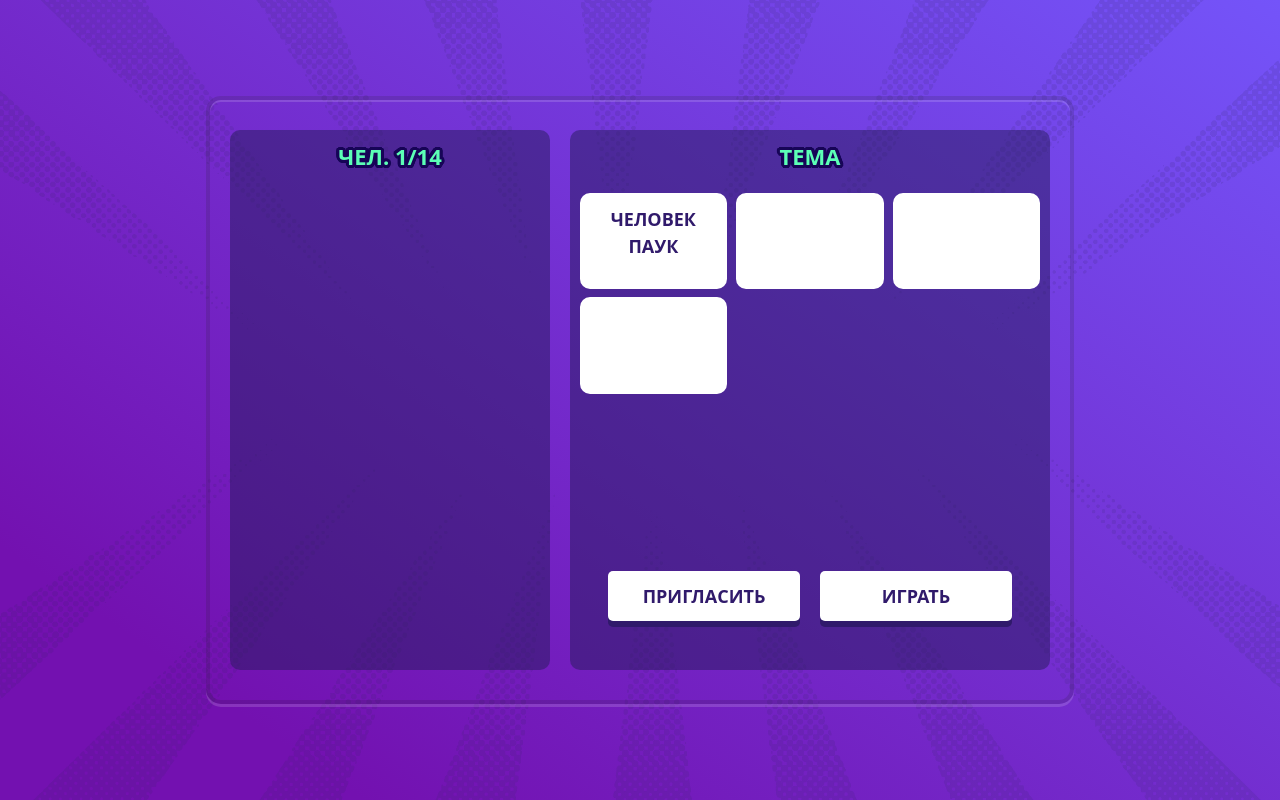
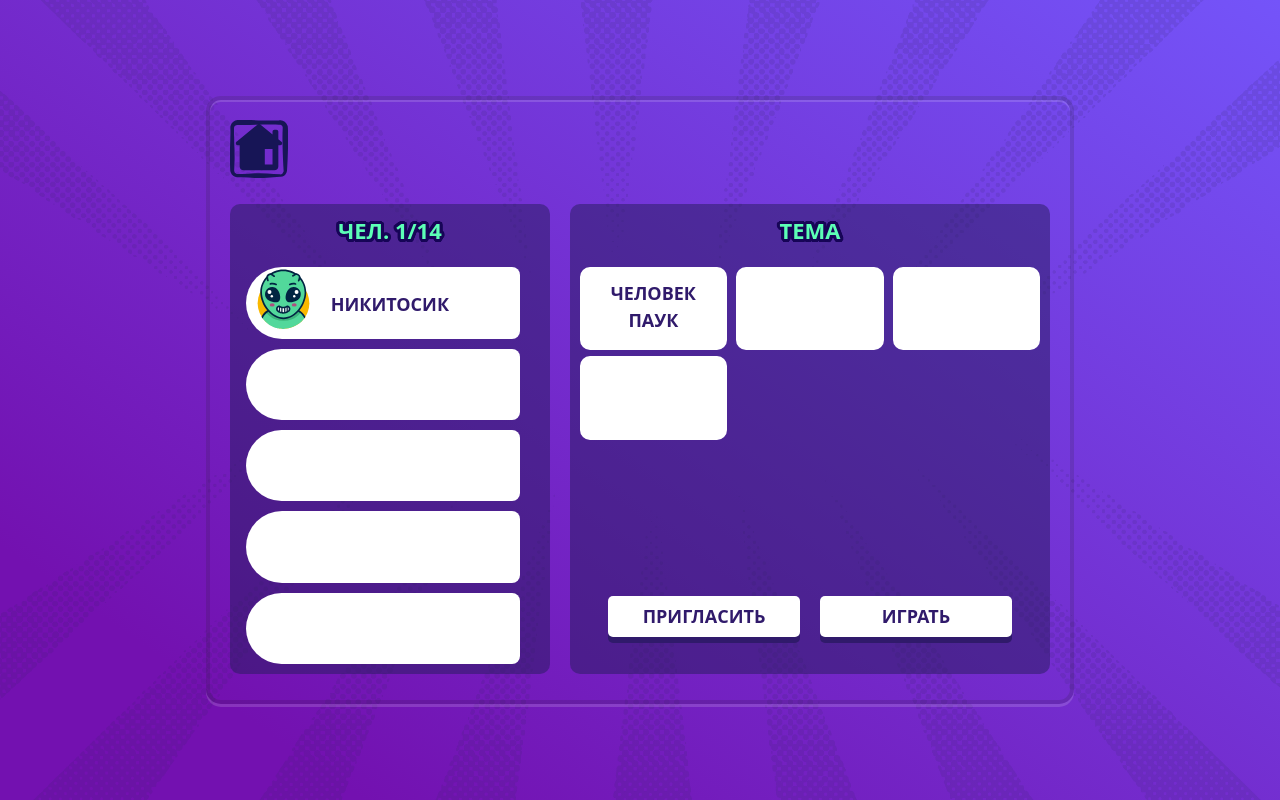
Before and after one commit to Niksha36/Draw_and_Guess, a Vue app in the folder frontend/: page /room in a window 1280 px wide. Built offline with nearby package versions, Linux system fonts and the light colour scheme.

Commit message:
fix canvas size

```diff
--- a/frontend/src/components/game.vue
+++ b/frontend/src/components/game.vue
@@ -266,6 +266,8 @@ canvas {
   left:3.5%;
 }
 canvas {
+  width: 100%;
+  height: 100%;
   position:absolute;
   display: block;
   z-index:10;
--- a/frontend/src/components/room.vue
+++ b/frontend/src/components/room.vue
@@ -1,14 +1,39 @@
 <script setup>
 import {ref} from 'vue';
 import {useRouter} from 'vue-router';
+import router from "@/router.js";
+
+function goToMenu() {
+  router.push('/');
+}
 </script>
 
 <template>
   <div class="background">
     <div class="wrapper">
+      <div class="top-wrapper">
+        <div class="return-to-menu-btn" @click="goToMenu"></div>
+      </div>
+      <div class="bottom-wrapper">
         <div class="left-wrapper">
           <div class="text">ЧЕЛ. 1/14</div>
-        <div class="human-container"></div>
+          <div class="player-container">
+            <div class="player-card">
+              <div class="player-avatar"></div>
+              <div class="theme-text">НИКИТОСИК</div>
+            </div>
+            <div class="player-card"></div>
+            <div class="player-card"></div>
+            <div class="player-card"></div>
+            <div class="player-card"></div>
+            <div class="player-card"></div>
+            <div class="player-card"></div>
+            <div class="player-card"></div>
+            <div class="player-card"></div>
+            <div class="player-card"></div>
+            <div class="player-card"></div>
+            <div class="player-card"></div>
+          </div>
         </div>
         <div class="right-wrapper">
           <div class="text">Тема</div>
@@ -27,6 +52,7 @@ import {useRouter} from 'vue-router';
         </div>
       </div>
     </div>
+  </div>
 </template>
 
 <style scoped>
@@ -40,7 +66,6 @@ import {useRouter} from 'vue-router';
   padding: 20px;
   z-index: 2;
 }
-
 .wrapper {
    border: 4px rgba(29, 29, 27, .15) solid;
   -webkit-box-shadow: inset 0px 2px 0px 0px rgba(255, 255, 255, .15), 0px 3px 0px 0px rgba(255, 255, 255, .15);
@@ -50,6 +75,33 @@ import {useRouter} from 'vue-router';
   background-color: rgba(255, 255, 255, 0);
   width: 70%;
   height: 80%;
+  display: flex;
+  border-radius: 15px;
+  justify-content: center;
+  align-items: center;
+  flex-direction: column;
+}
+.top-wrapper {
+  margin-top: 20px;
+  width: 100%;
+  height: 10%;
+  display: flex;
+  justify-content: flex-start;
+  align-items: center;
+}
+
+.return-to-menu-btn {
+  cursor: pointer;
+  margin: 20px;
+  height: 100%;
+  aspect-ratio: 1 / 1;
+  background: url("../assets/ic_home.svg")  no-repeat center center / cover, url("../assets/small_button_border.svg") no-repeat center center / cover;
+
+}
+
+.bottom-wrapper {
+  width: 100%;
+  height: 90%;
   display: flex;
   border-radius: 15px;
   justify-content: center;
@@ -65,7 +117,7 @@ import {useRouter} from 'vue-router';
   border-radius: 10px;
   width: 40%;
   height: 90%;
-  margin: 20px;
+  margin: 0 20px;
 }
 
 .text {
@@ -78,12 +130,52 @@ import {useRouter} from 'vue-router';
   text-align: center;
 }
 
-.human-container {
+.player-container {
+  overflow: auto;
   margin: 10px;
   display: flex;
   flex-direction: column;
   width: 90%;
   height: 90%;
+  gap: 10px
+}
+
+.player-container::-webkit-scrollbar {
+  width: 12px;
+  height: 12px;
+}
+
+.player-container::-webkit-scrollbar-track {
+  background: #f1f1f1;
+  border-radius: 10px;
+}
+
+.player-container::-webkit-scrollbar-thumb {
+  background: #ff53a4;
+  border-radius: 10px;
+}
+
+.player-container::-webkit-scrollbar-thumb:hover {
+  background: rgb(38, 28, 92);
+}
+
+.player-card {
+  display: flex;
+  align-items: center;
+  justify-content: flex-start;
+  background-color: white;
+  border-radius: 45px 10px 10px 45px;
+  width: 95%;
+  flex: 0 0 18%;
+  gap: 10px;
+}
+
+.player-avatar {
+  margin: 10px;
+  background-image: url("../assets/1.svg");
+  width: 20%;
+  height: 100%;
+  background-repeat: no-repeat;
 }
 
 .right-wrapper {
@@ -114,9 +206,11 @@ import {useRouter} from 'vue-router';
   border-radius: 10px;
   border: 5px solid rgb(255, 255, 255);
 }
+
 .theme-container:hover {
   border: 5px solid #ff53a4;
 }
+
 .theme-text {
   font-weight: bold;
   font-size: 18px;
@@ -125,6 +219,7 @@ import {useRouter} from 'vue-router';
   text-align: center;
   text-transform: uppercase;
 }
+
 .buttons-wrapper {
   display: flex;
   justify-content: center;
@@ -146,6 +241,7 @@ import {useRouter} from 'vue-router';
   text-transform: uppercase;
   width: 40%;
 }
+
 .button:hover {
   background-color: #89ffcc;
 }
```
Lines whose indentation alone changed are shown as unchanged.
